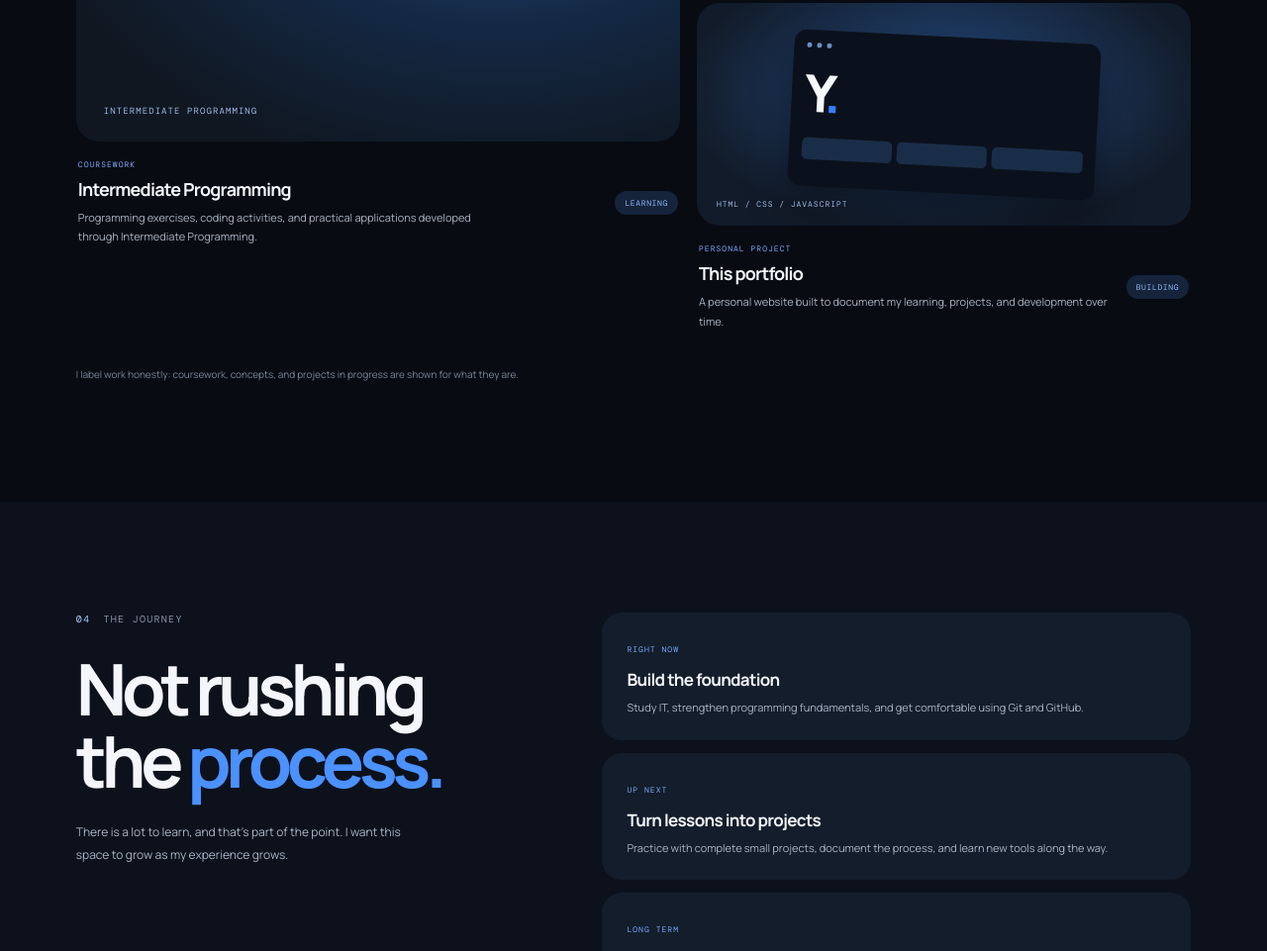
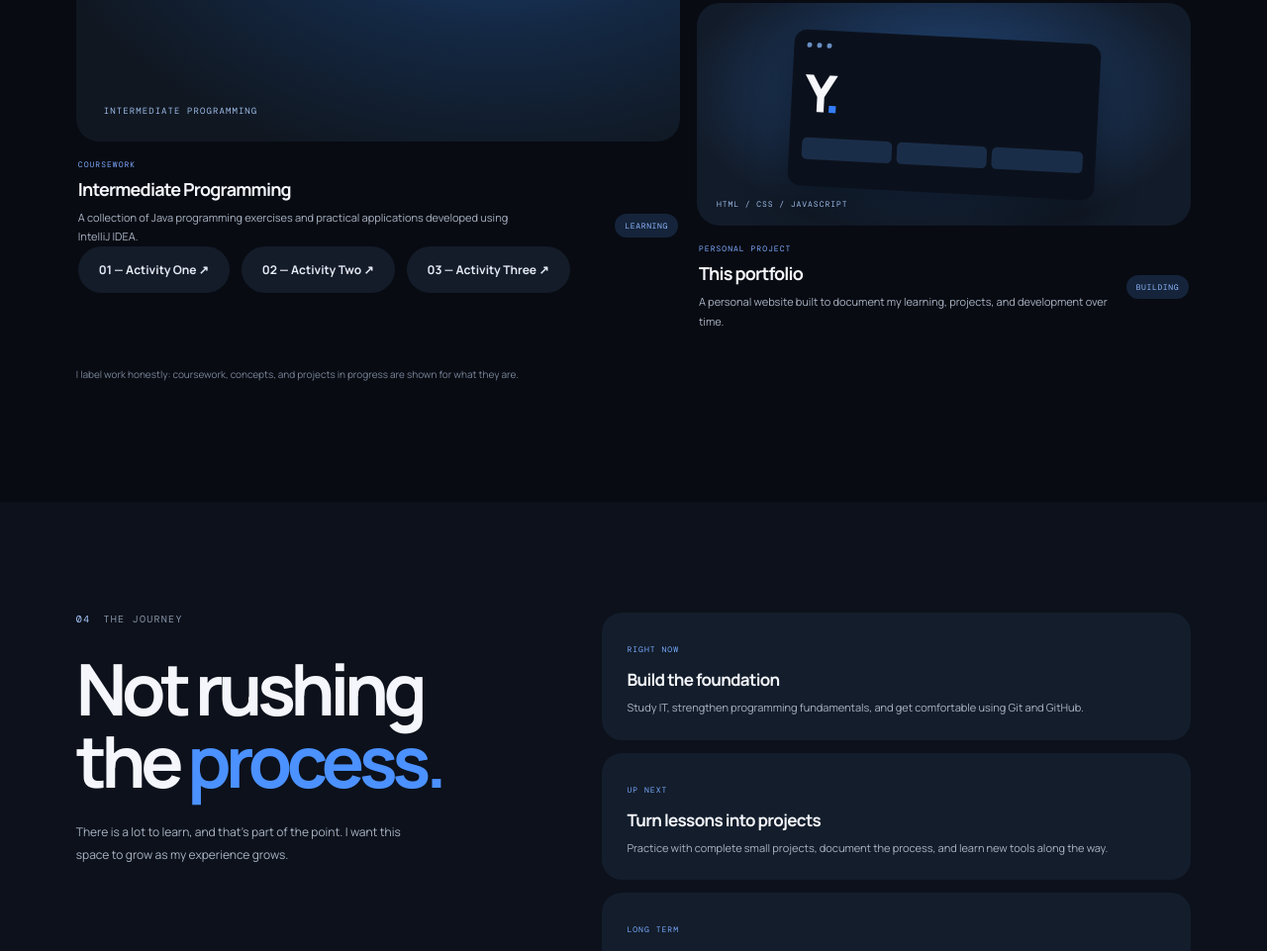
Before and after one commit to Yohan277/Yohan277.github.io, a plain HTML site: page index.html in a window 1280 px wide. Shown: the part 3036-3997 px from the top of the page at 99% size. Drawn offline with nearby package versions, Linux system fonts and the light colour scheme.

Commit message:
Update index.html

```diff
--- a/index.html
+++ b/index.html
@@ -91,8 +91,20 @@
       <div class="work-grid">
         <article class="work-card work-card-feature reveal">
           <div class="work-art java-art"><div class="art-top"><span>01 / COURSEWORK</span><span>JAVA</span></div><div class="code-art"><span class="code-muted">public class</span><strong>Learning</strong> <span>{</span><br><span class="code-indent">keepBuilding();</span><br><span class="code-indent">keepImproving();</span><br><span>}</span></div><div class="art-bottom">INTERMEDIATE PROGRAMMING</div></div>
-          <div class="work-info"><div><p class="work-type">COURSEWORK</p><h3>Intermediate Programming</h3><p>Programming exercises, coding activities, and practical applications developed through Intermediate Programming.</p></div><span class="status-pill">LEARNING</span></div>
-        </article>
+<div class="work-info">
+  <div>
+    <p class="work-type">COURSEWORK</p>
+    <h3>Intermediate Programming</h3>
+    <p>A collection of Java programming exercises and practical applications developed using IntelliJ IDEA.</p>
+
+    <div class="hero-actions">
+      <a class="button button-quiet" href="activities/ActivityOne.java" target="_blank">01 — Activity One ↗</a>
+      <a class="button button-quiet" href="activities/ActivityTwo.java" target="_blank">02 — Activity Two ↗</a>
+      <a class="button button-quiet" href="activities/ActivityThree.java" target="_blank">03 — Activity Three ↗</a>
+    </div>
+  </div>
+  <span class="status-pill">LEARNING</span>
+</div>        </article>
         <article class="work-card reveal">
           <div class="work-art parcel-art"><div class="parcel-box"><span>PP</span></div><span class="art-label">CO-OP GAME CONCEPT</span></div>
           <div class="work-info"><div><p class="work-type">PERSONAL CONCEPT</p><h3>Parcel Panic</h3><p>A cooperative game idea exploring teamwork, simple systems, and replayable fun.</p></div><span class="status-pill">CONCEPT</span></div>
```
